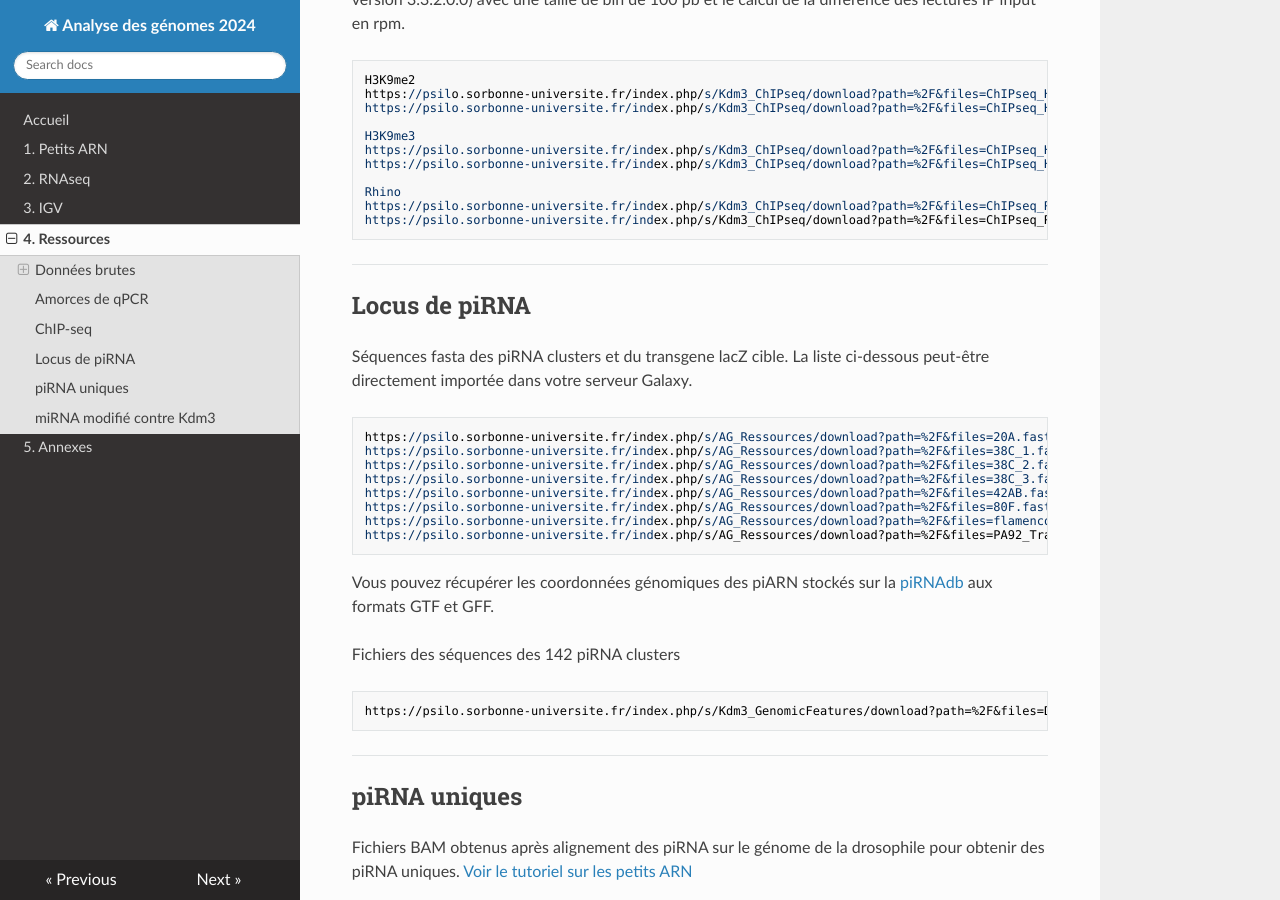
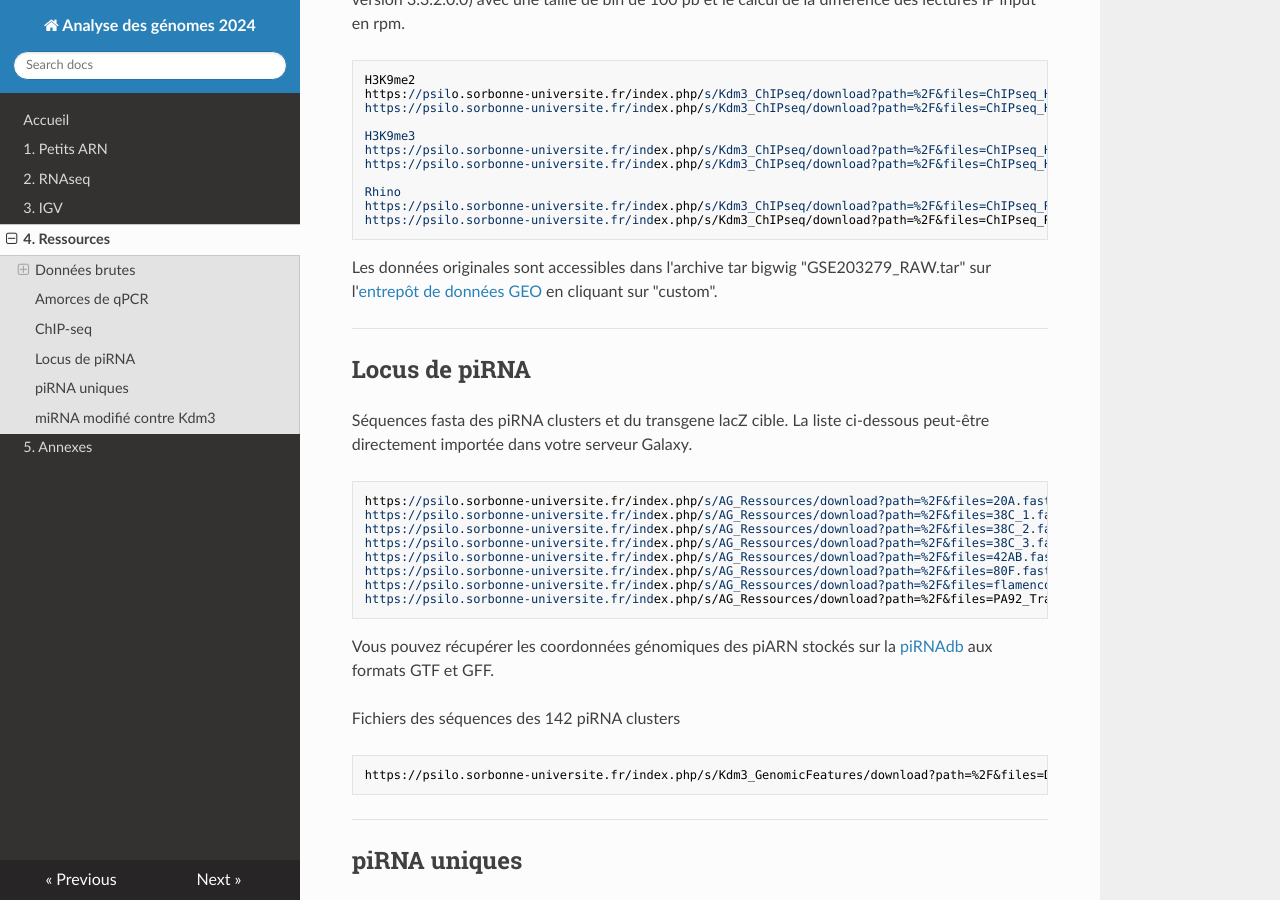
Before and after one commit to slecrom/AG2024, an MkDocs documentation site: the page built from docs/ressources.md, in a window 1280 px wide and 900 px high, scrolled down 1605 px. Built offline with MkDocs 1.6.1, drawn with Linux system fonts in a browser that asks for light colours; nearby versions of some CDN libraries.

Commit message:
Update ressources.md

````diff
--- a/docs/ressources.md
+++ b/docs/ressources.md
@@ -80,6 +80,8 @@ https://psilo.sorbonne-universite.fr/index.php/s/Kdm3_ChIPseq/download?path=%2F&
 https://psilo.sorbonne-universite.fr/index.php/s/Kdm3_ChIPseq/download?path=%2F&files=ChIPseq_Rhino_Kdm3GLKD.bigwig
 ```
 
+Les données originales sont accessibles dans l'archive tar bigwig "GSE203279_RAW.tar" sur l'[entrepôt de données GEO](https://www.ncbi.nlm.nih.gov/geo/query/acc.cgi?acc=GSE203279) en cliquant sur "custom".
+
 
 --------------------------------------------------------------------------------
 ## Locus de piRNA
````
